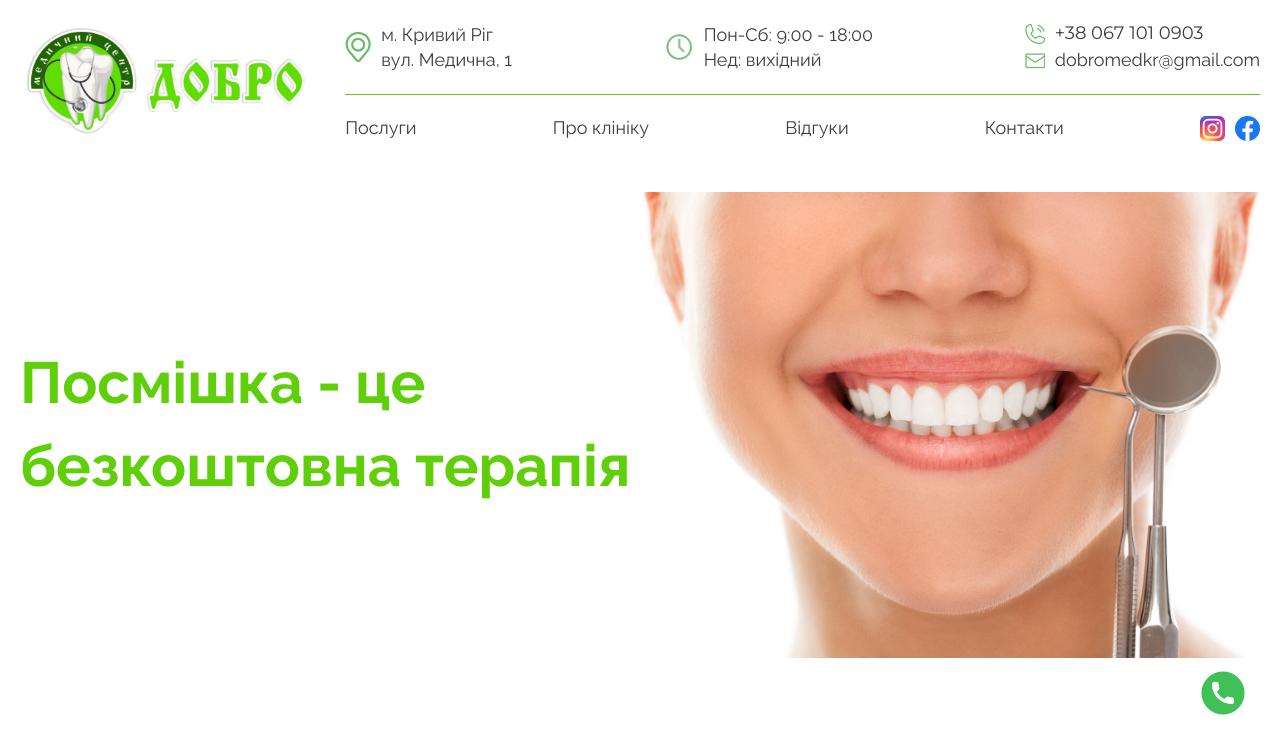
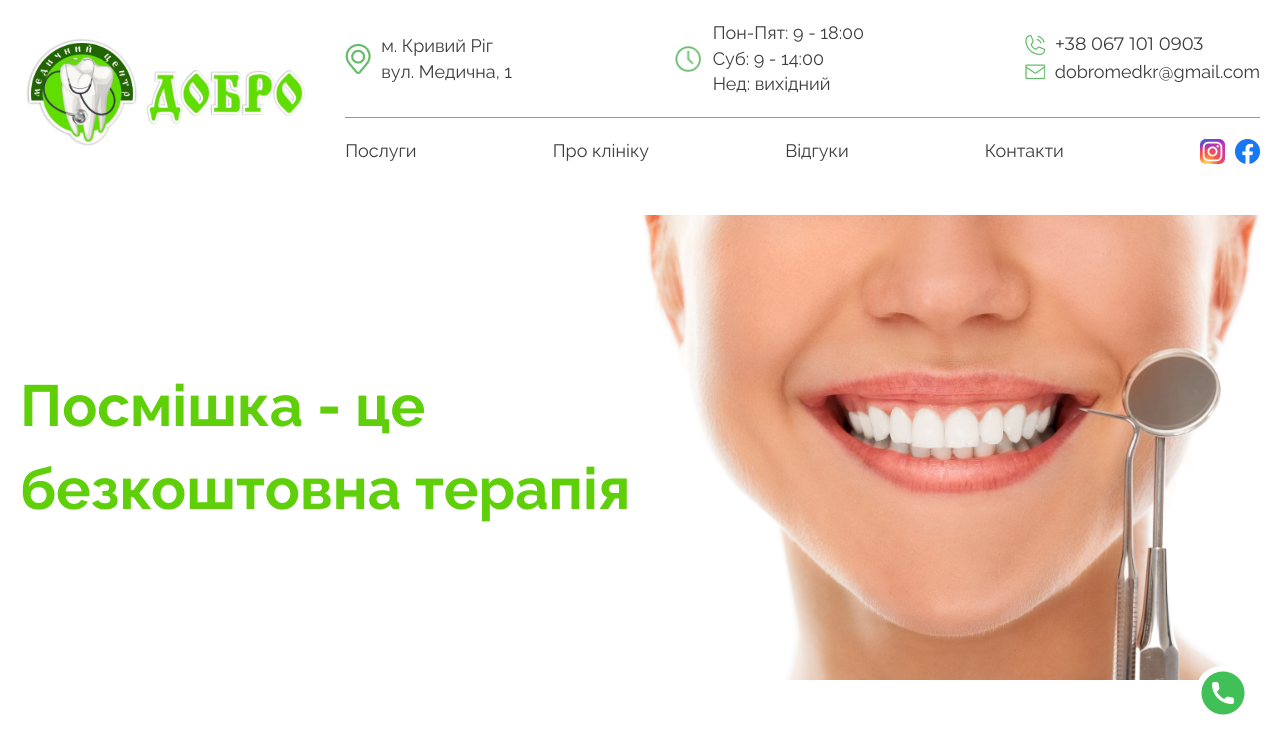
Before and after one commit to Fizz1eOut/Dobro, a plain HTML site: page index.html in a window 1280 px wide. Shown: the top 755 px of the page. Drawn offline with nearby package versions, Linux system fonts and the light colour scheme.

Commit message:
schedule

```diff
--- a/index.html
+++ b/index.html
@@ -39,7 +39,8 @@
             <div class="header__schedule schedule">
               <div class="schedule__row">
                 <div class="schedule__work">
-                  Пон-Сб:  9:00 - 18:00
+                  <div>Пон-Пят: 9 - 18:00</div>
+                  <div>Суб: 9 - 14:00</div>
                 </div>
 
                 <div class="schedule__weekend">
@@ -117,7 +118,8 @@
                 <div class="contacts-nav__schedule schedule">
                   <div class="schedule__row">
                     <div class="schedule__work">
-                      Пон-Сб:  9:00 - 18:00
+                      <div>Пон-Пят:  9 - 18:00</div>
+                      <div>Суб: 9 - 14:00</div>
                     </div>
 
                     <div class="schedule__weekend">
```
